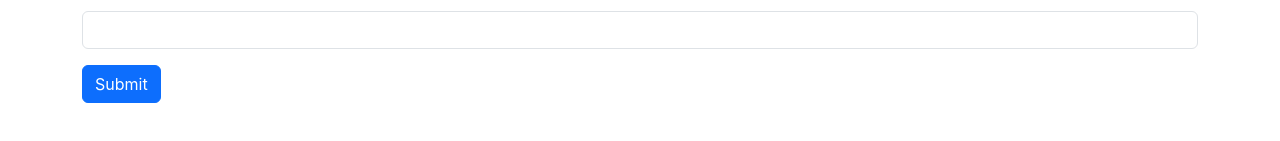
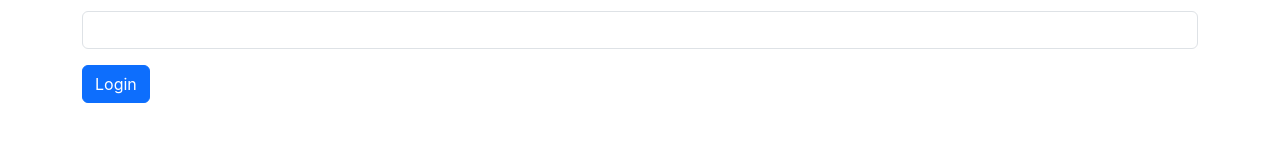
Before and after one commit to Lakshay-Codes/notesnation, a React (Create React App) app: page /login in a window 1280 px wide. Shown: the part 259-400 px from the top of the page. Built offline with nearby package versions, Linux system fonts and the light colour scheme.

Commit message:
Final commit

```diff
--- a/src/components/Login.js
+++ b/src/components/Login.js
@@ -42,7 +42,7 @@
           <label htmlFor="password" className="form-label">Password</label>
           <input type="password" onChange={onChange} value={credentials.password} name="password" className="form-control" id="password" />
         </div>
-        <button type="submit" className="btn btn-primary">Submit</button>
+        <button type="submit" className="btn btn-primary">Login</button>
       </form>
     </div>
   )
```
